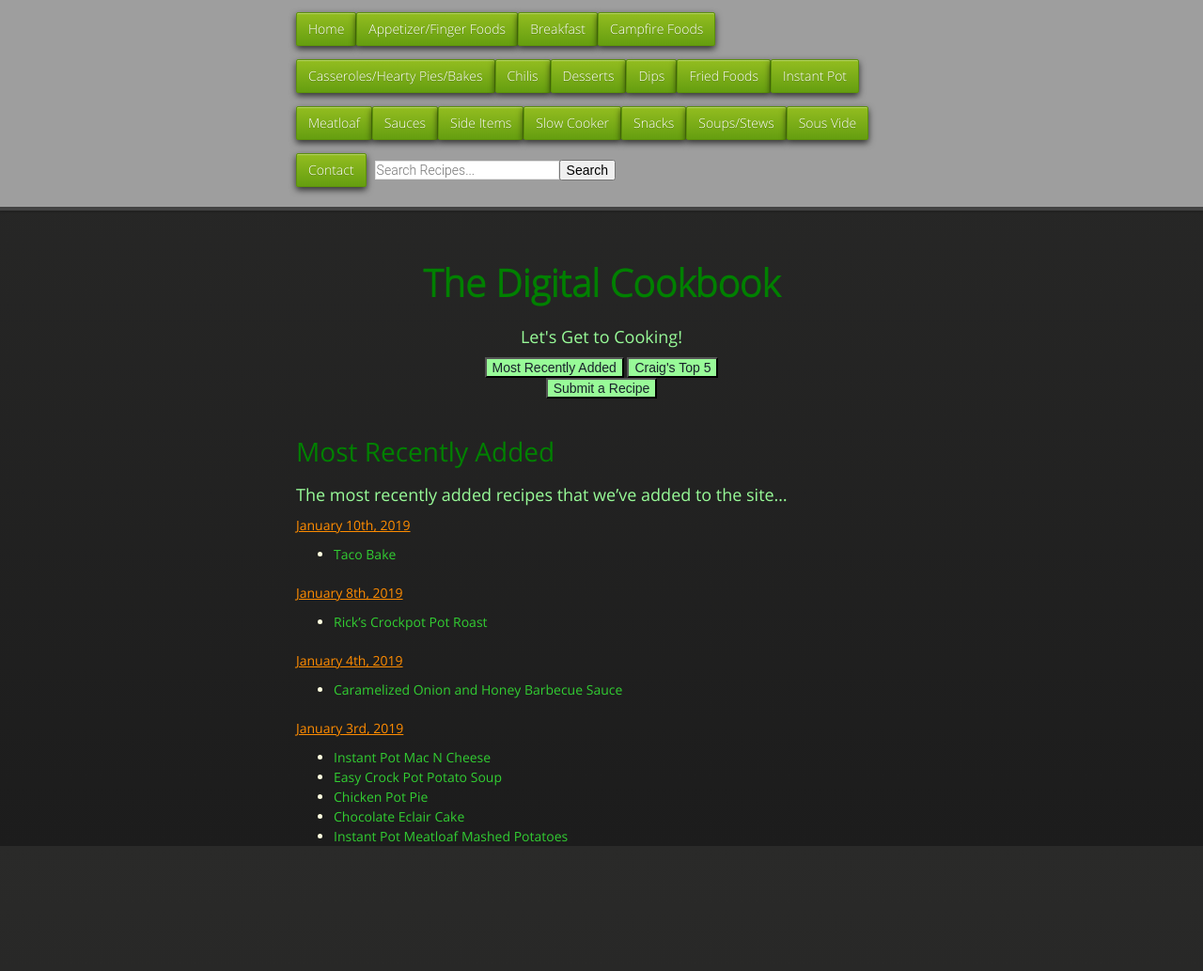
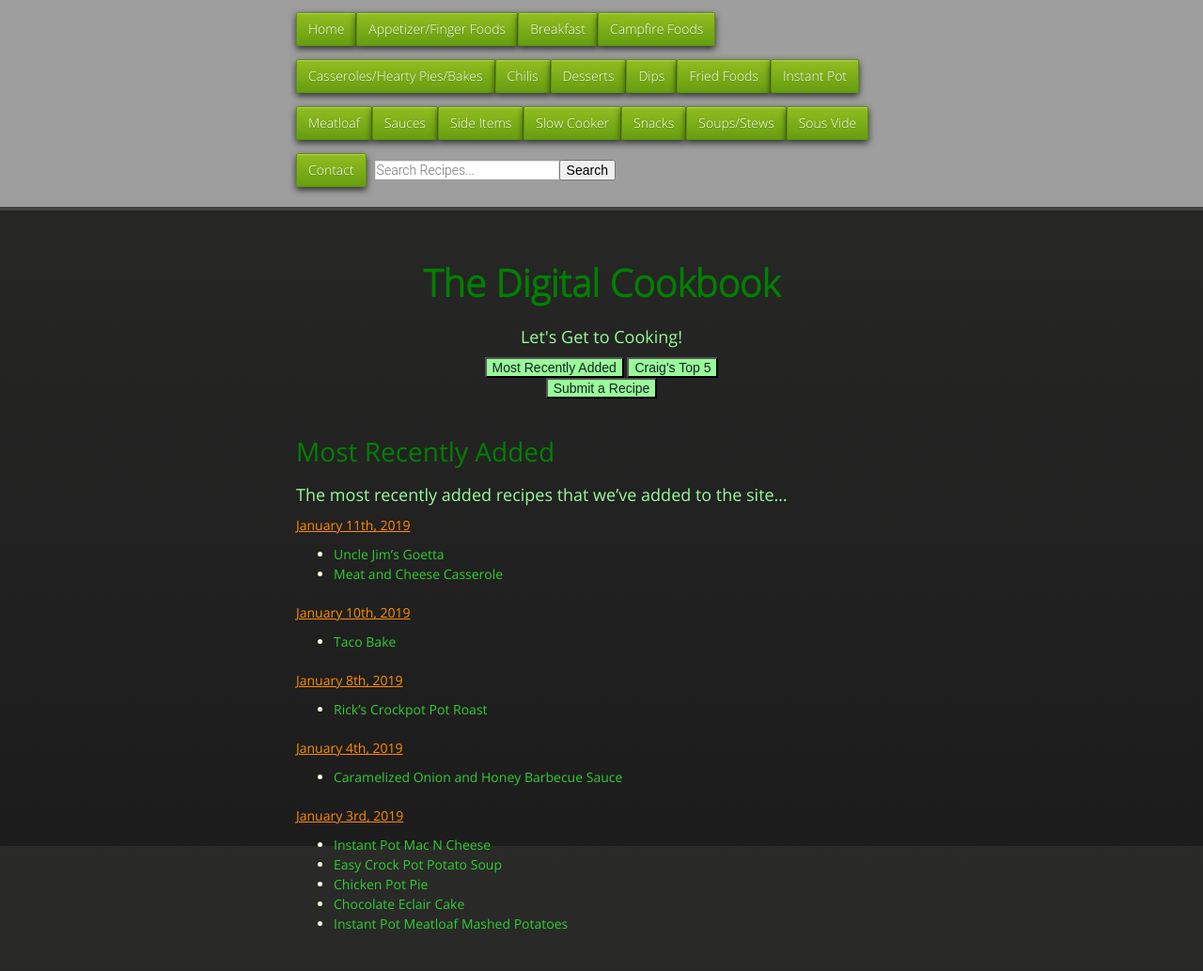
Before and after one commit to cmwillett/TheDigitalCookbook, a Jekyll site: the page built from MostRecentlyAdded.md, in a window 1280 px wide. Shown: the whole page at 94% size. Built offline with Jekyll 4.4.1, drawn with Linux system fonts in a browser that asks for light colours; nearby versions of some CDN libraries; before the commit the page ends 940 px from its top, so only the background shows below that.

Commit message:
added most recent

```diff
--- a/MostRecentlyAdded.md
+++ b/MostRecentlyAdded.md
@@ -6,6 +6,10 @@ tags: recent,current
 # Most Recently Added
 
 ### The most recently added recipes that we've added to the site...
+
+#### January 11th, 2019
+* [Uncle Jim's Goetta]({{site.github.url}}/Breakfast/UncleJimsGoetta/index.html)
+* [Meat and Cheese Casserole]({{site.github.url}}/CasserolesHeartyPiesAndBakes/MeatAndCheeseCasserole/index.html)
 
 #### January 10th, 2019
 * [Taco Bake]({{site.github.url}}/CasserolesHeartyPiesAndBakes/TacoBake/index.html)
```
